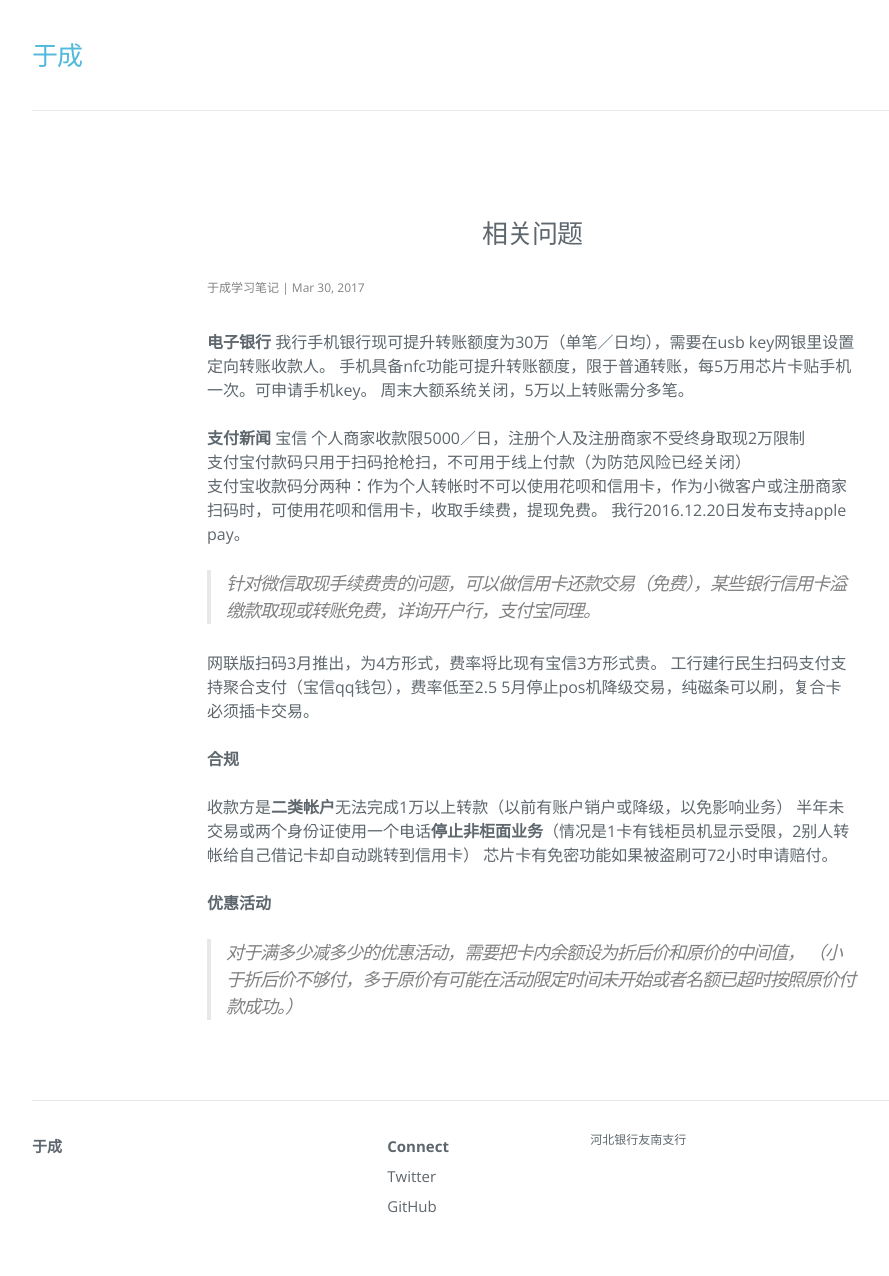
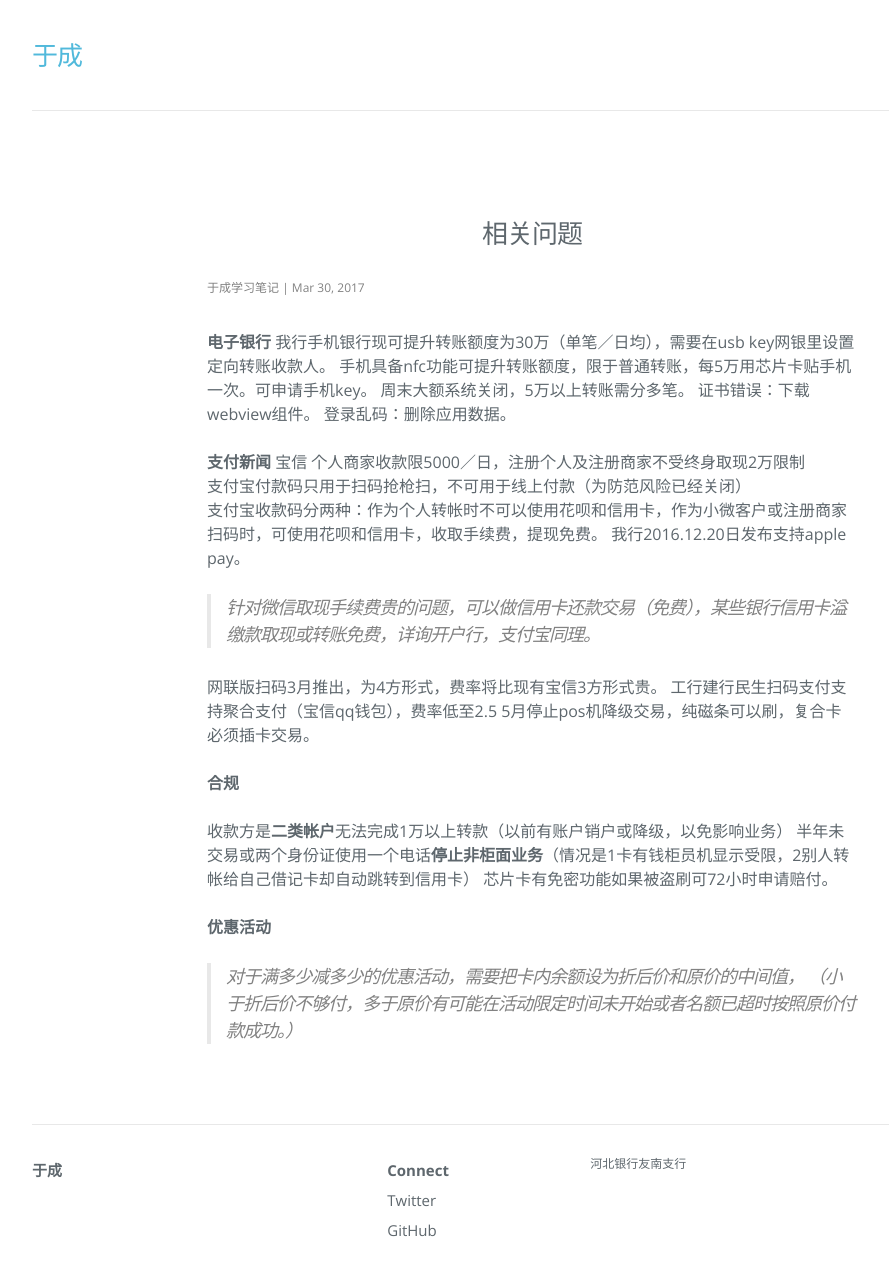
Before and after one commit to hebbank/jekyll, a Jekyll site: the page built from _posts/2017-03-30-xg.md, in a window 1280 px wide and 1313 px high. Shown: the top 1276 px of the window, without its empty margins (108-997 px from the left). Built offline with Jekyll 4.4.1, drawn with Linux system fonts in a browser that asks for light colours; nearby versions of some CDN libraries.

Commit message:
Update 相关问题

```diff
--- a/_posts/2017-03-30-xg.md
+++ b/_posts/2017-03-30-xg.md
@@ -8,6 +8,8 @@ tags: ''
 我行手机银行现可提升转账额度为30万（单笔／日均），需要在usb key网银里设置定向转账收款人。
 手机具备nfc功能可提升转账额度，限于普通转账，每5万用芯片卡贴手机一次。可申请手机key。
 周末大额系统关闭，5万以上转账需分多笔。
+证书错误：下载webview组件。
+登录乱码：删除应用数据。
 
 **支付新闻**
 宝信 个人商家收款限5000／日，注册个人及注册商家不受终身取现2万限制
```
